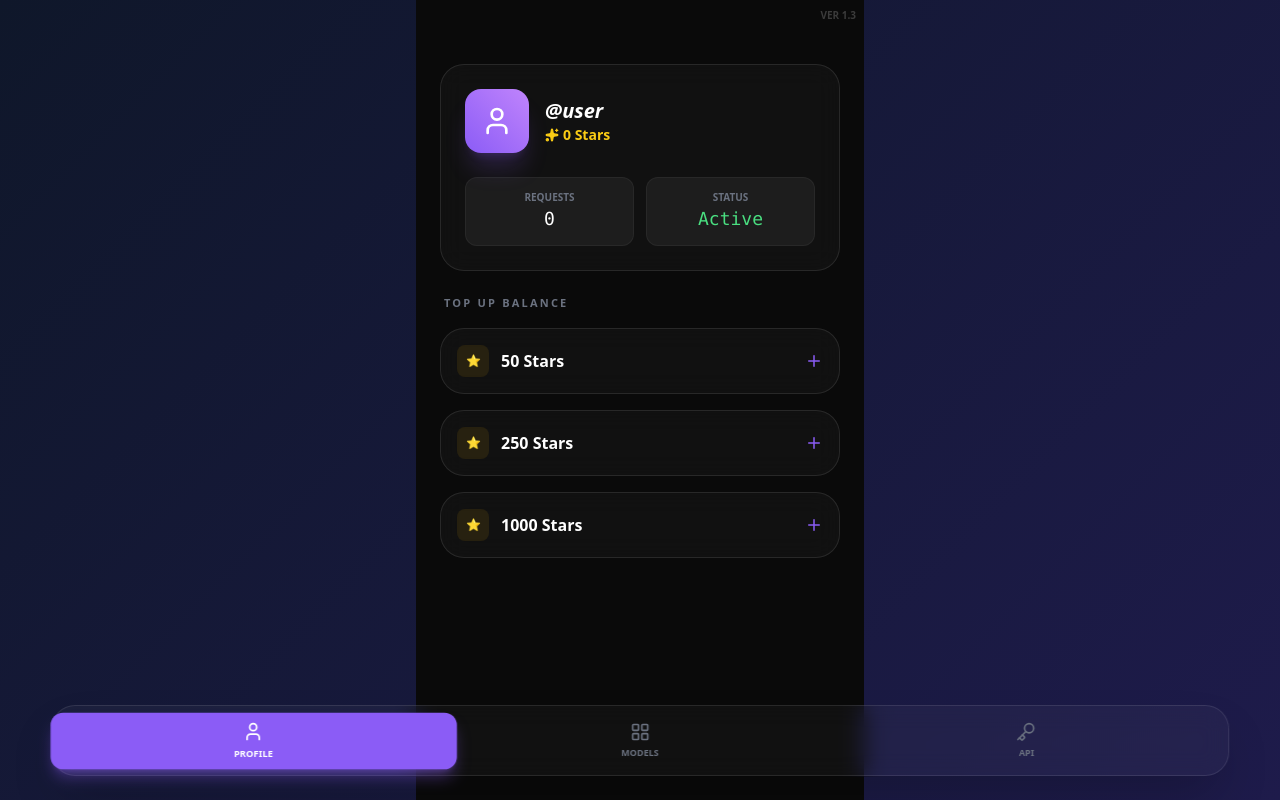
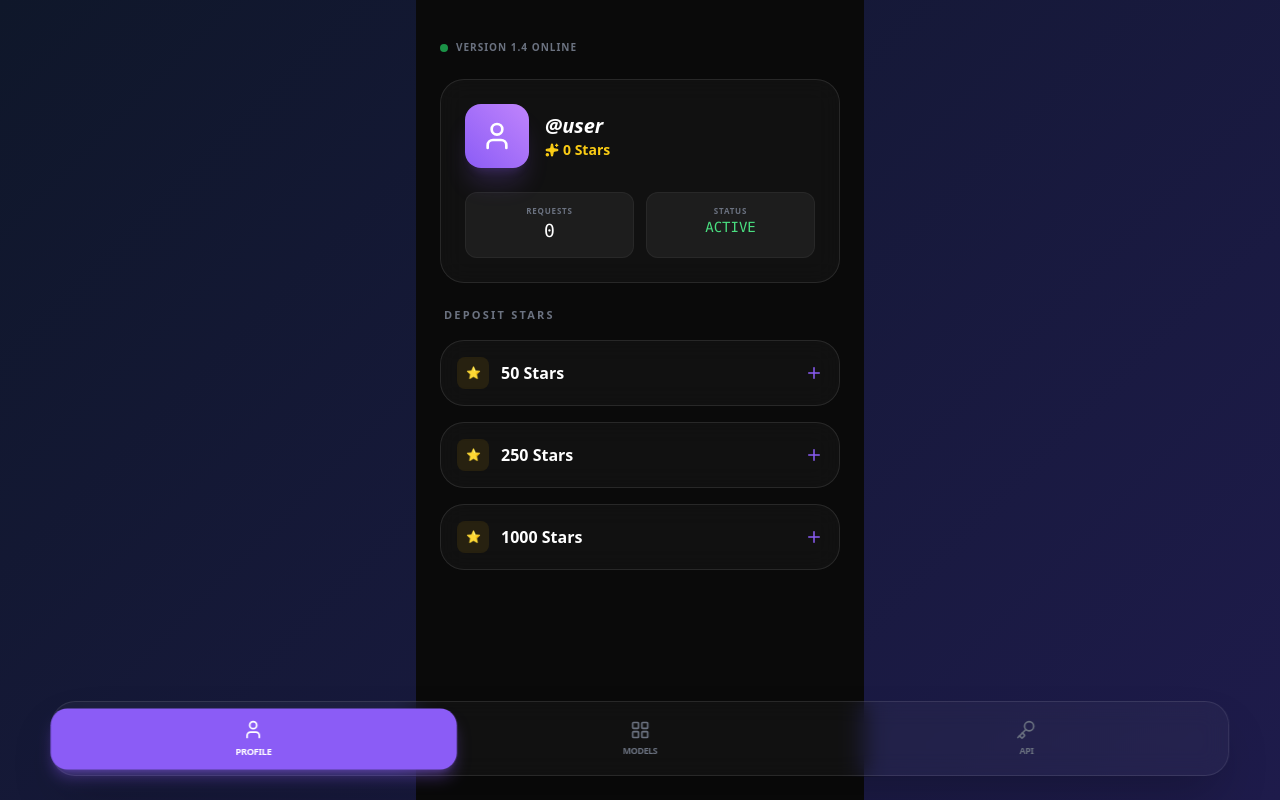
Before and after one commit to Kazeduun889/git-init-git-add-.-git-commit--m-Initial-commit-, a React (Vite) app: page / in a window 1280 px wide. Built offline with nearby package versions, Linux system fonts and the light colour scheme.

Commit message:
ver 1.4 final

```diff
--- a/src/App.jsx
+++ b/src/App.jsx
@@ -1,5 +1,5 @@
 import React, { useState, useEffect } from 'react';
-import { User, LayoutGrid, Key, Sparkles, Copy, Plus, Trash2, ShieldCheck, Key as KeyIcon } from 'lucide-react';
+import { User, LayoutGrid, Key, Sparkles, Copy, Plus, Trash2, ShieldCheck } from 'lucide-react';
 import { motion, AnimatePresence } from 'framer-motion';
 import { supabase } from './supabaseClient';
 
@@ -12,8 +12,12 @@ const AI_MODELS = [
 
 const ProfileView = ({ userData }) => (
   <motion.div initial={{ opacity: 0 }} animate={{ opacity: 1 }} className="p-6 space-y-6 pb-24">
-    <div className="absolute top-2 right-2 text-[10px] text-white/20 uppercase font-bold">VER 1.3</div>
-    <div className="glass-card p-6 border-accent/20 bg-accent/5">
+    <div className="flex items-center gap-2 mb-2">
+        <div className="w-2 h-2 bg-green-500 rounded-full animate-pulse"></div>
+        <span className="text-[10px] text-gray-500 font-bold uppercase tracking-widest">Version 1.4 Online</span>
+    </div>
+
+    <div className="glass-card p-6 border-accent/20 bg-accent/5 relative overflow-hidden">
       <div className="flex items-center gap-4 mb-6">
         <div className="w-16 h-16 bg-gradient-to-tr from-accent to-purple-400 rounded-2xl flex items-center justify-center shadow-xl shadow-accent/20">
           <User size={32} className="text-white" />
@@ -27,15 +31,25 @@ const ProfileView = ({ userData }) => (
         </div>
       </div>
       <div className="grid grid-cols-2 gap-3 text-center">
-        <div className="bg-white/5 p-3 rounded-xl border border-white/5"><p className="text-[10px] text-gray-500 uppercase font-bold">Requests</p><p className="text-lg font-mono">0</p></div>
-        <div className="bg-white/5 p-3 rounded-xl border border-white/5"><p className="text-[10px] text-gray-500 uppercase font-bold">Status</p><p className="text-lg font-mono text-green-400">Active</p></div>
+        <div className="bg-white/5 p-3 rounded-xl border border-white/5">
+          <p className="text-[10px] text-gray-500 uppercase font-bold tracking-widest text-[8px]">Requests</p>
+          <p className="text-lg font-mono">0</p>
+        </div>
+        <div className="bg-white/5 p-3 rounded-xl border border-white/5">
+          <p className="text-[10px] text-gray-500 uppercase font-bold tracking-widest text-[8px]">Status</p>
+          <p className="text-lg font-mono text-green-400 text-sm uppercase">Active</p>
+        </div>
       </div>
     </div>
+
     <div className="space-y-4">
-      <h3 className="text-[11px] font-black text-gray-500 uppercase tracking-[0.2em] px-1">Top Up Balance</h3>
+      <h3 className="text-[11px] font-black text-gray-500 uppercase tracking-[0.2em] px-1">Deposit Stars</h3>
       {[50, 250, 1000].map(amt => (
         <button key={amt} className="w-full glass-card p-4 flex justify-between items-center hover:bg-white/10 active:scale-[0.98] transition-all border-white/5">
-          <div className="flex items-center gap-3"><div className="w-8 h-8 bg-yellow-500/10 rounded-lg flex items-center justify-center text-yellow-500 font-bold text-xs">⭐</div><span className="font-bold">{amt} Stars</span></div>
+          <div className="flex items-center gap-3">
+            <div className="w-8 h-8 bg-yellow-500/10 rounded-lg flex items-center justify-center text-yellow-500 font-bold text-xs">⭐</div>
+            <span className="font-bold">{amt} Stars</span>
+          </div>
           <Plus size={18} className="text-accent" />
         </button>
       ))}
@@ -47,33 +61,69 @@ const ModelsView = () => (
   <motion.div initial={{ opacity: 0, y: 20 }} animate={{ opacity: 1, y: 0 }} className="p-6 space-y-4 pb-24">
     <h2 className="text-2xl font-black italic tracking-tighter mb-2 italic uppercase tracking-widest">Models</h2>
     {AI_MODELS.map((m) => (
-      <div key={m.id} className="glass-card p-4 flex items-center justify-between border-white/5"><div className="flex items-center gap-4"><div className="text-2xl">{m.icon}</div><div><h3 className="font-bold">{m.name}</h3><span className="text-[10px] text-gray-400 uppercase tracking-tighter">{m.provider} — {m.price}</span></div></div><Sparkles size={16} className="text-gray-500" /></div>
+      <div key={m.id} className="glass-card p-4 flex items-center justify-between border-white/5 group active:scale-[0.98] transition-all">
+        <div className="flex items-center gap-4">
+          <div className="text-2xl w-10 h-10 flex items-center justify-center bg-white/5 rounded-xl">{m.icon}</div>
+          <div>
+            <h3 className="font-bold">{m.name}</h3>
+            <div className="flex gap-2">
+                <span className="text-[9px] text-accent font-bold uppercase">{m.provider}</span>
+                <span className="text-[9px] text-gray-500 font-bold uppercase">{m.price}</span>
+            </div>
+          </div>
+        </div>
+        <Sparkles size={16} className="text-gray-700" />
+      </div>
     ))}
   </motion.div>
 );
 
 const ApiView = ({ tgId }) => {
   const [keys, setKeys] = useState([]);
+  const [loading, setLoading] = useState(false);
+
   useEffect(() => { if (tgId) fetchKeys(); }, [tgId]);
+
   const fetchKeys = async () => {
-    const { data, error } = await supabase.from('api_keys').select('*').eq('user_id', tgId);
+    const { data } = await supabase.from('api_keys').select('*').eq('user_id', tgId).order('created_at', { ascending: false });
     if (data) setKeys(data);
-    if (error) alert("DB Error (fetch): " + error.message);
   };
+
   const createKey = async () => {
-    if (!tgId) return alert("User ID missing!");
+    if (!tgId) return alert("Wait for Profile sync...");
+    setLoading(true);
     const val = `nx_sk_${Math.random().toString(36).substring(7)}`;
     const { data, error } = await supabase.from('api_keys').insert([{ user_id: tgId, key_name: `Key ${keys.length + 1}`, key_value: val }]).select();
+
     if (data) setKeys([...data, ...keys]);
-    if (error) alert("DB Error (insert): " + error.message);
+    if (error) alert("DB Error: " + error.message);
+    setLoading(false);
   };
+
   return (
-    <motion.div initial={{ opacity: 0 }} animate={{ opacity: 1 }} className="p-6 space-y-6 pb-24">
-      <h2 className="text-2xl font-black italic italic uppercase tracking-widest">API Access</h2>
-      <button onClick={createKey} className="w-full glass-card border-dashed border-accent/40 p-5 flex items-center justify-center gap-3 text-accent active:scale-95 transition-all"><Plus size={20} /> <span className="font-bold tracking-widest uppercase text-xs">Generate Key</span></button>
-      <div className="space-y-4">{keys.map(k => (
-        <div key={k.id} className="glass-card p-4 space-y-2 border-white/5 text-[10px] font-mono text-accent flex justify-between items-center"><span>{k.key_value}</span><Copy size={12} className="text-gray-500" onClick={() => { navigator.clipboard.writeText(k.key_value); alert("Copied!"); }}/></div>
-      ))}</div>
+    <motion.div initial={{ opacity: 0 }} animate={{ opacity: 1 }} className="p-6 space-y-6 pb-24 text-white">
+      <h2 className="text-2xl font-black italic uppercase tracking-widest tracking-tighter">API Access</h2>
+      <button
+        onClick={createKey}
+        disabled={loading}
+        className="w-full glass-card border-dashed border-accent/40 p-5 flex items-center justify-center gap-3 text-accent active:scale-95 transition-all disabled:opacity-50"
+      >
+        <Plus size={20} /> <span className="font-bold tracking-widest uppercase text-xs">{loading ? 'Generating...' : 'Generate API Key'}</span>
+      </button>
+
+      <div className="space-y-4">
+        {keys.map(k => (
+          <div key={k.id} className="glass-card p-4 space-y-3 border-white/5 relative">
+            <div className="flex justify-between items-center text-gray-500 uppercase font-black text-[9px] tracking-widest">
+              <span>{k.key_name}</span>
+            </div>
+            <div className="flex items-center justify-between bg-black/40 rounded-xl px-3 py-2.5 border border-white/5 font-mono text-[10px] text-accent">
+                <span className="truncate">{k.key_value}</span>
+                <Copy size={14} className="ml-2 flex-shrink-0 text-gray-600 hover:text-white" onClick={() => { navigator.clipboard.writeText(k.key_value); alert("Copied!"); }} />
+            </div>
+          </div>
+        ))}
+      </div>
     </motion.div>
   );
 };
@@ -87,7 +137,9 @@ export default function App() {
     if (tg) {
       tg.ready();
       tg.expand();
-      const user = tg.initDataUnsafe?.user || { id: 12345, username: 'tester_local' };
+      tg.backgroundColor = '#0a0a0a';
+      tg.headerColor = '#0a0a0a';
+      const user = tg.initDataUnsafe?.user || { id: 12345, username: 'local_tester' };
       syncUser(user);
     }
   }, []);
@@ -95,28 +147,41 @@ export default function App() {
   const syncUser = async (tgUser) => {
     try {
       let { data, error } = await supabase.from('profiles').select('*').eq('telegram_id', tgUser.id).maybeSingle();
-      if (error) return alert("Supabase Fetch Error: " + error.message);
       if (!data) {
-        const { data: newUser, error: insErr } = await supabase.from('profiles').insert([{ telegram_id: tgUser.id, username: tgUser.username || 'user', stars_balance: 500 }]).select().single();
-        if (insErr) alert("Supabase Insert Error: " + insErr.message);
-        else setUserData(newUser);
+        const { data: newUser } = await supabase.from('profiles').insert([{ telegram_id: tgUser.id, username: tgUser.username || 'user', stars_balance: 500 }]).select().single();
+        setUserData(newUser);
       } else {
         setUserData(data);
       }
-    } catch (e) { alert("Catch error: " + e.message); }
+    } catch (e) { console.error(e); }
   };
 
   return (
     <div className="flex flex-col h-screen max-w-md mx-auto relative bg-[#0a0a0a] text-white overflow-hidden font-sans">
       <main className="flex-1 overflow-y-auto pt-4">
-        {activeTab === 'home' && <ProfileView userData={userData} />}
-        {activeTab === 'models' && <ModelsView />}
-        {activeTab === 'api' && <ApiView tgId={userData?.telegram_id} />}
+        <AnimatePresence mode="wait">
+            {activeTab === 'home' && <ProfileView key="p" userData={userData} />}
+            {activeTab === 'models' && <ModelsView key="m" />}
+            {activeTab === 'api' && <ApiView key="a" tgId={userData?.telegram_id} />}
+        </AnimatePresence>
       </main>
-      <nav className="fixed bottom-6 left-1/2 -translate-x-1/2 w-[92%] glass-card p-2 flex justify-between items-center z-50 border-white/10 shadow-2xl">
-        {[{ id: 'home', icon: User, l: 'Profile' }, { id: 'models', icon: LayoutGrid, l: 'Models' }, { id: 'api', icon: Key, l: 'API' }].map(t => (
-          <button key={t.id} onClick={() => setActiveTab(t.id)} className={`flex-1 flex flex-col items-center py-2 rounded-xl transition-all ${activeTab === t.id ? 'bg-accent text-white shadow-lg shadow-accent/40 scale-105' : 'text-gray-500'}`}>
-            <t.icon size={20} /><span className="text-[9px] mt-1 font-black uppercase">{t.l}</span>
+
+      <nav className="fixed bottom-6 left-1/2 -translate-x-1/2 w-[92%] glass-card p-2 flex justify-between items-center z-50 border-white/10 shadow-2xl backdrop-blur-xl bg-black/50">
+        {[
+          { id: 'home', icon: User, label: 'Profile' },
+          { id: 'models', icon: LayoutGrid, label: 'Models' },
+          { id: 'api', icon: Key, label: 'API' }
+        ].map(t => (
+          <button
+            key={t.id}
+            onClick={() => {
+                setActiveTab(t.id);
+                window.Telegram?.WebApp?.HapticFeedback.impactOccurred('light');
+            }}
+            className={`flex-1 flex flex-col items-center py-2.5 rounded-2xl transition-all duration-300 ${activeTab === t.id ? 'bg-accent text-white shadow-lg shadow-accent/40 scale-105' : 'text-gray-500 hover:text-gray-300'}`}
+          >
+            <t.icon size={20} />
+            <span className="text-[9px] mt-1 font-black uppercase tracking-tighter">{t.label}</span>
           </button>
         ))}
       </nav>
```
